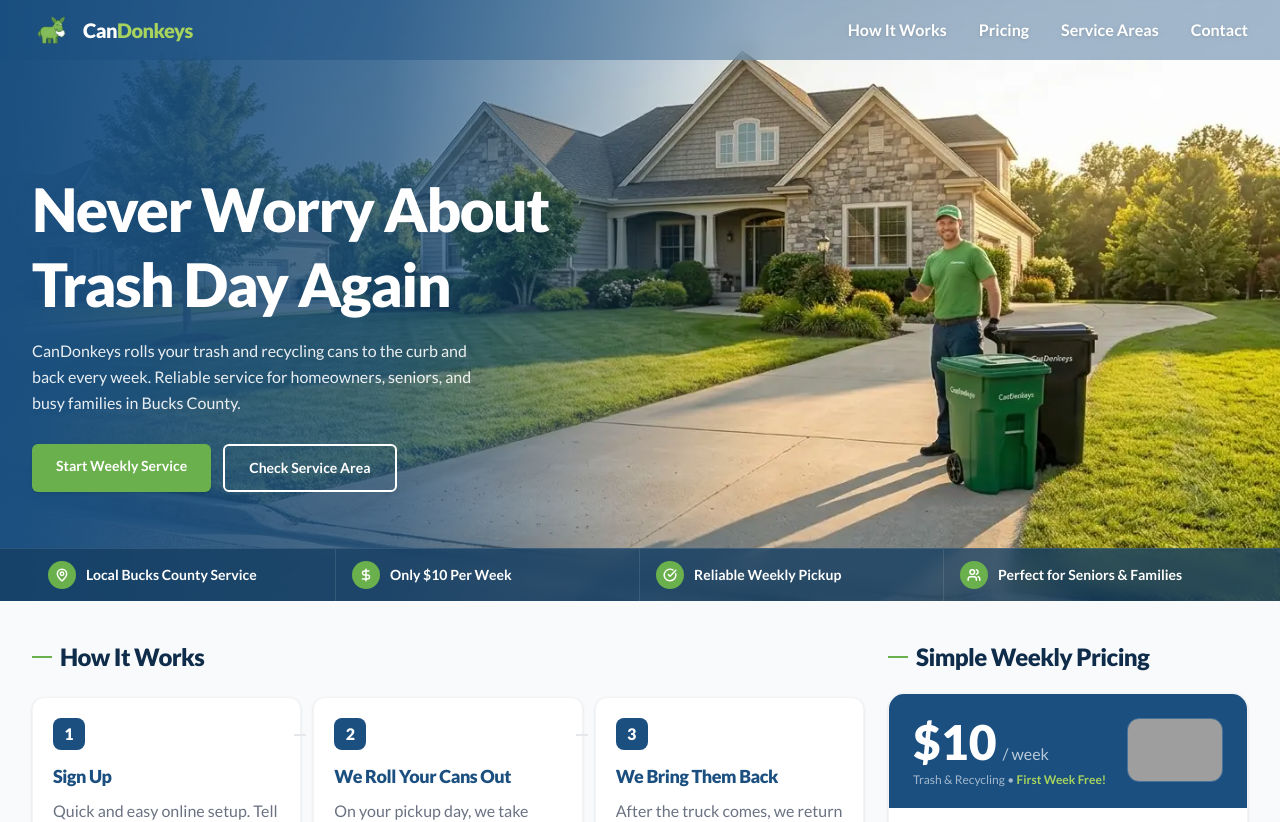
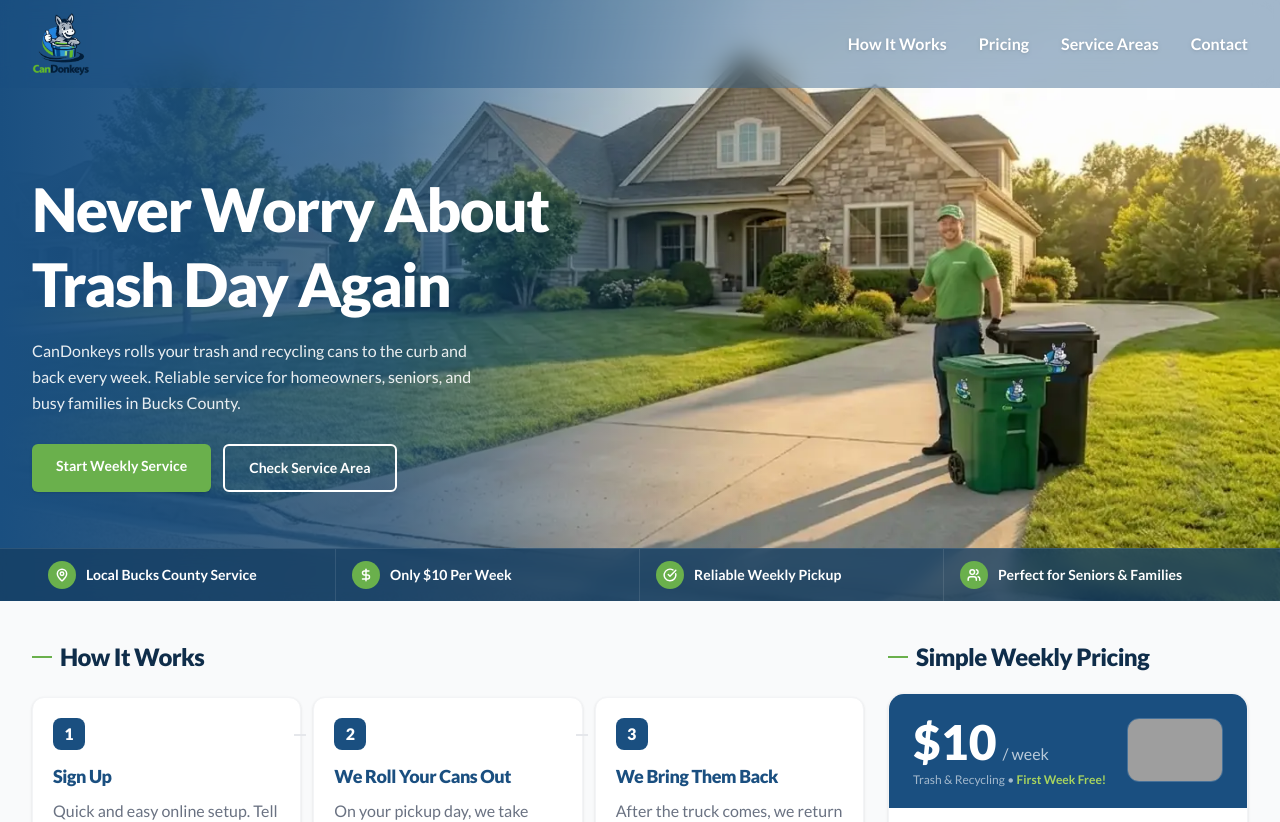
Before and after one commit to markbfreelance/homepage, a Next.js app: page / in a window 1280 px wide. Shown: the top 822 px of the page. Built offline with nearby package versions, Linux system fonts and the light colour scheme; grey boxes are pictures that could not be loaded.

Commit message:
updated logos

```diff
--- a/app/components/header.tsx
+++ b/app/components/header.tsx
@@ -14,17 +14,13 @@ export default function Header() {
         {/* Logo */}
         <Link href="/" className="flex items-center gap-3">
           <Image
-            src="/logo/main-logo.webp"
+            src="/logo/logo.webp"
             alt="CanDonkeys Logo"
-            width={40}
-            height={40}
-            className="h-9 w-auto object-contain"
+            width={60}
+            height={60}
+            className="h-16 w-auto object-contain"
             priority
           />
-          <span className="font-black text-xl tracking-tight">
-            <span className="text-white">Can</span>
-            <span className="text-[#a8d45e]">Donkeys</span>
-          </span>
         </Link>
 
         {/* Desktop Navigation */}
--- a/app/home/sections/hero.tsx
+++ b/app/home/sections/hero.tsx
@@ -15,7 +15,7 @@ export default function Hero() {
 
       {/* LCP image — loaded via Next.js Image with priority for fetchpriority=high */}
       <Image
-        src="/background/hero-bg-3.webp"
+        src="/background/hero-bg-4.webp"
         alt="CanDonkeys hero background"
         fill
         priority
```
Also changed, not shown: public/background/hero-bg-4.webp (added), public/logo/logo.webp (added).
